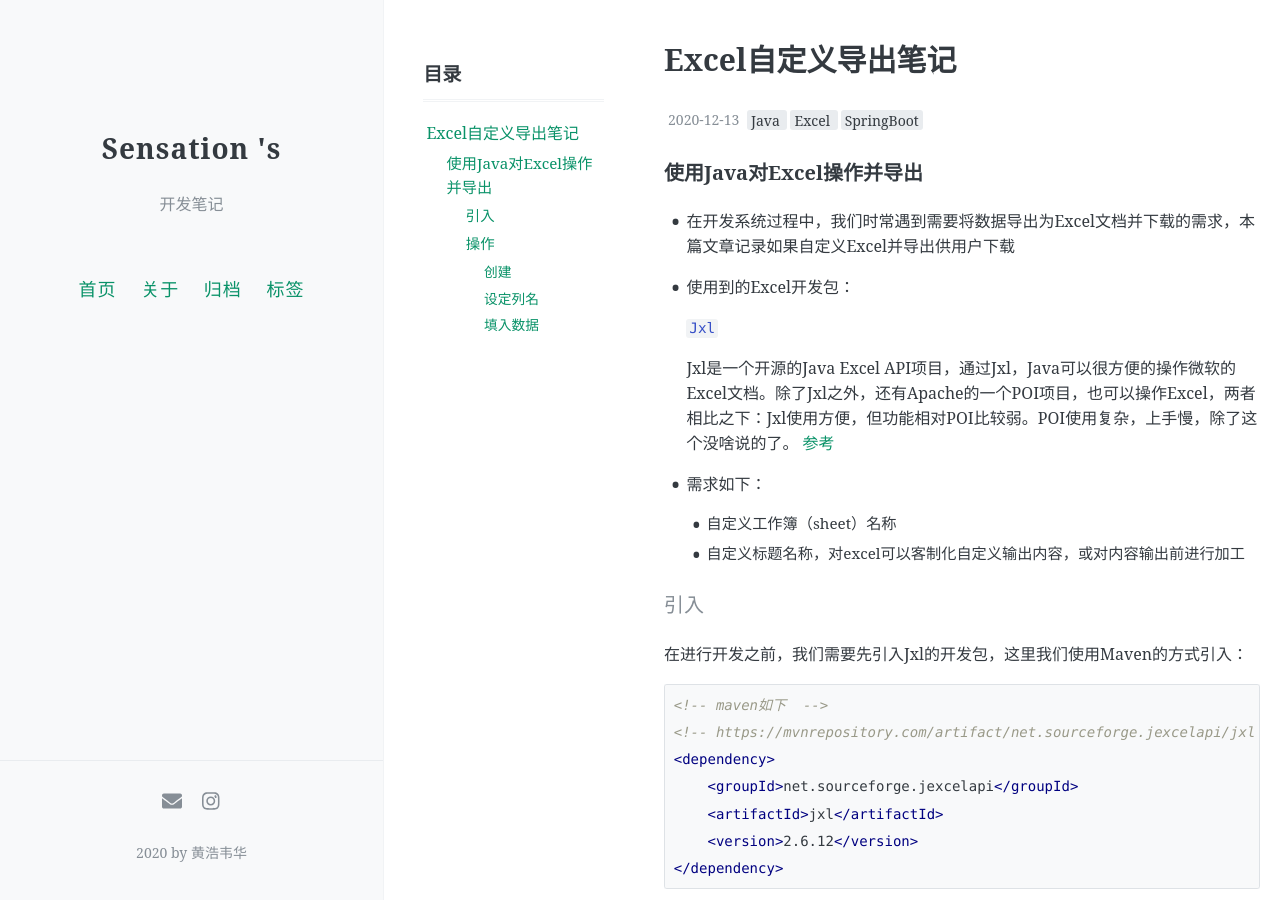
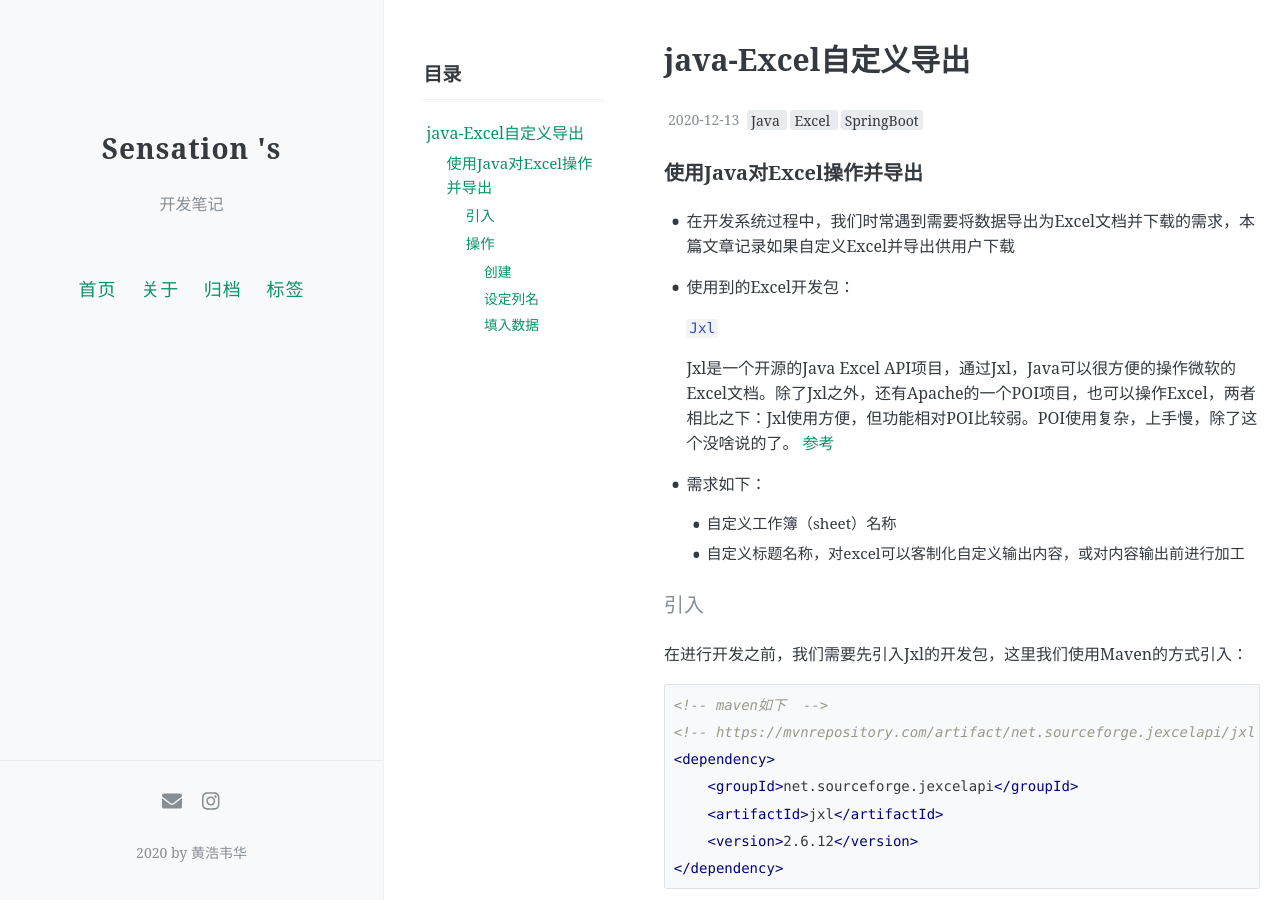
Before and after one commit to SensationG/blog, a Jekyll site: the page built from _posts/2020-12-13-excelExport.md, in a window 1280 px wide and 900 px high. Built offline with Jekyll 4.4.1, drawn with Linux system fonts in a browser that asks for light colours; comment, search, counter and statistics services are not loaded.

Commit message:
no message

```diff
--- a/_posts/2020-12-13-excelExport.md
+++ b/_posts/2020-12-13-excelExport.md
@@ -1,6 +1,6 @@
 ---
 layout: post
-title: Excel自定义导出笔记
+title: java-Excel自定义导出
 date: 2020-12-13
 Author: hhw
 toc: true
```
